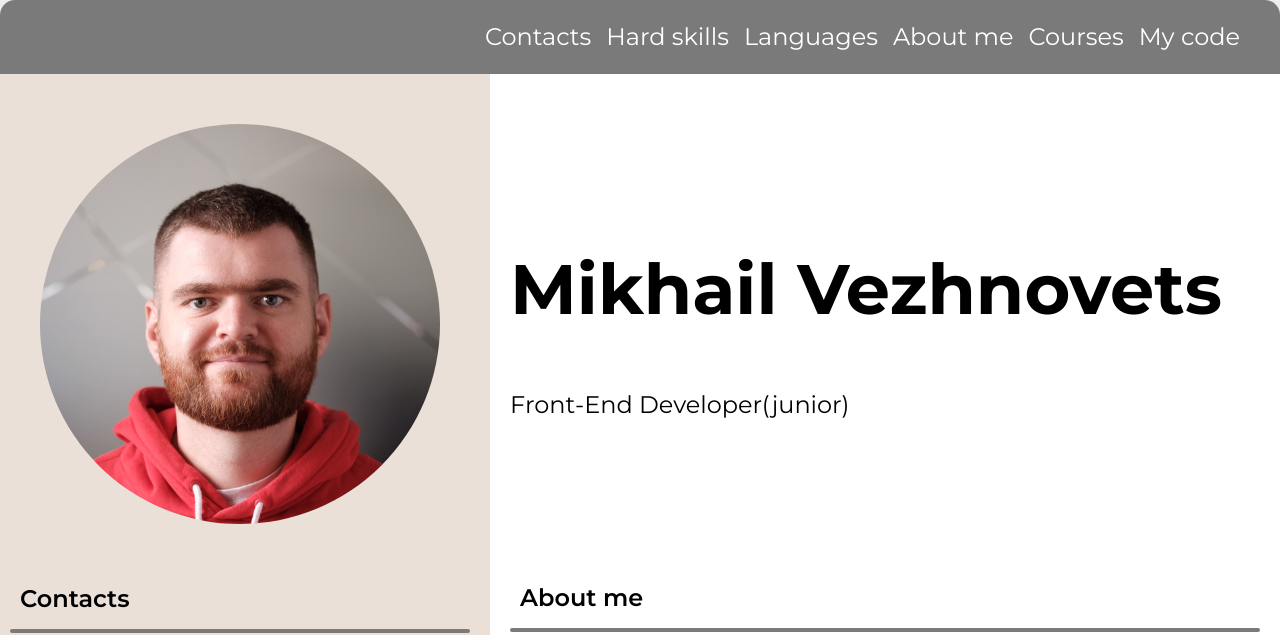
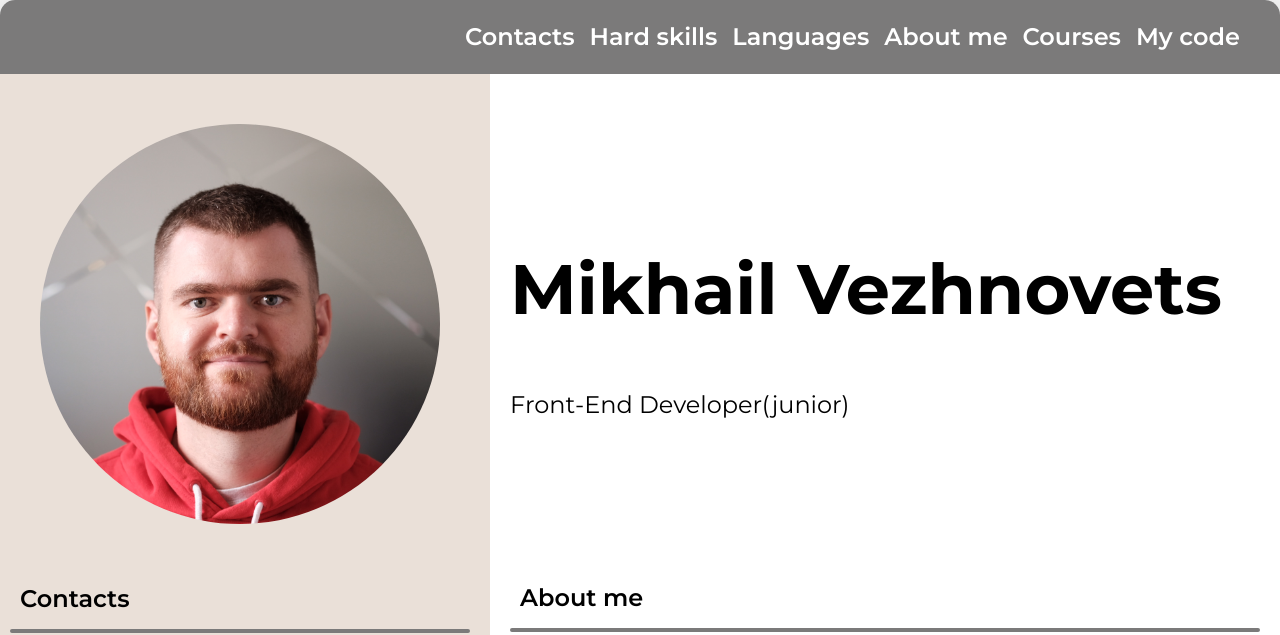
Before and after one commit to mvezhnovets/rsschool-cv, a plain HTML site: page index.html in a window 1280 px wide. Shown: the top 635 px of the page. Drawn offline with Linux system fonts and the light colour scheme.

Commit message:
fix: fix readme & css

```diff
--- a/css/style.css
+++ b/css/style.css
@@ -15,7 +15,8 @@
     font-family: "Montserrat";
     font-size: 24px;
     border-radius: 15px 15px 0 0;
-    font-weight: 100%;
+    font-weight: 600;
+    width: 100%;
   }
   .nav-list {
     display: flex;
@@ -54,8 +55,6 @@
     border: 2px solid #7b7a7a;
     border-radius: 2px;
     margin: 5px 0;
-  }
-  .info-list {
   }
   .elem-list {
     display: flex;
```
Also changed, not shown: 1 other file.
